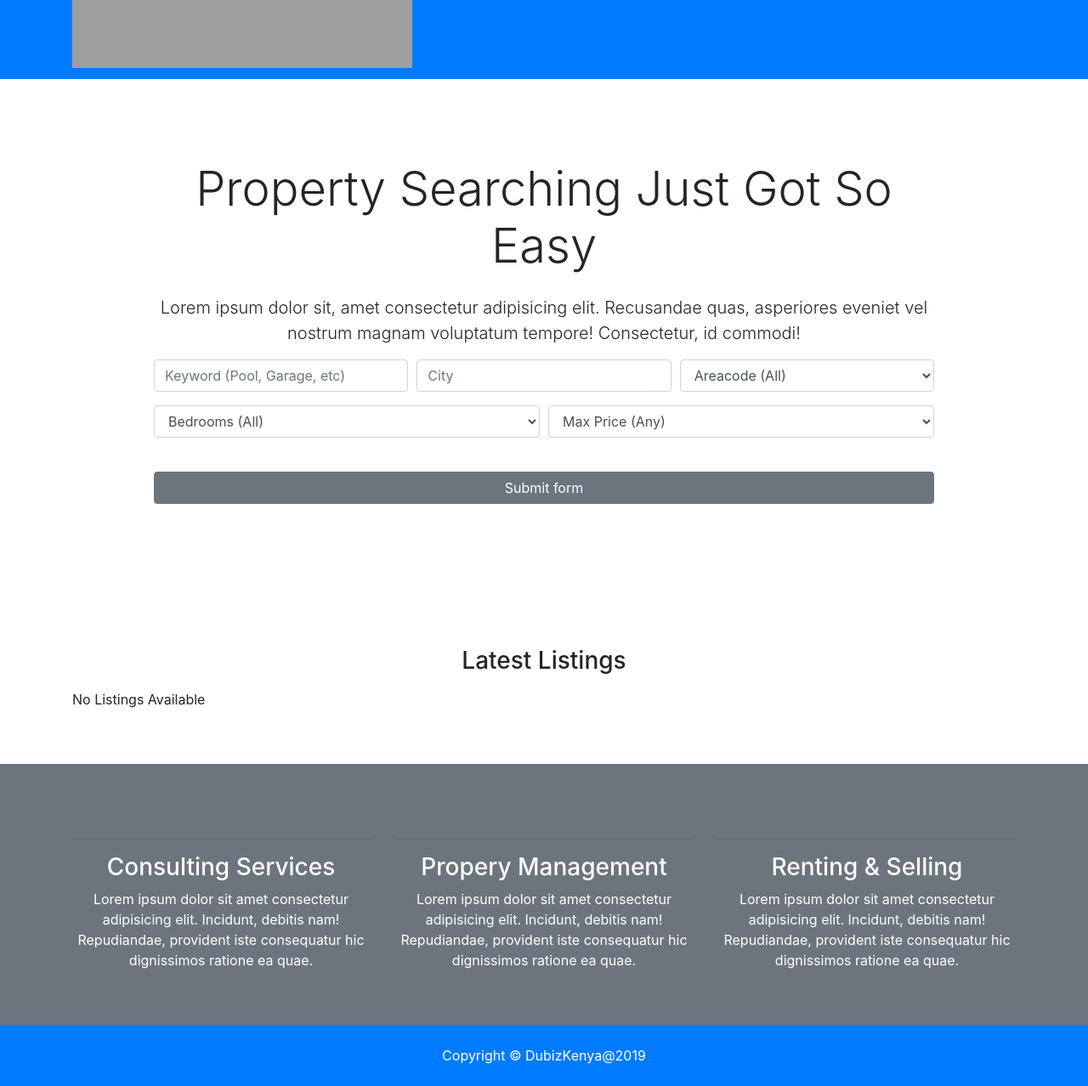
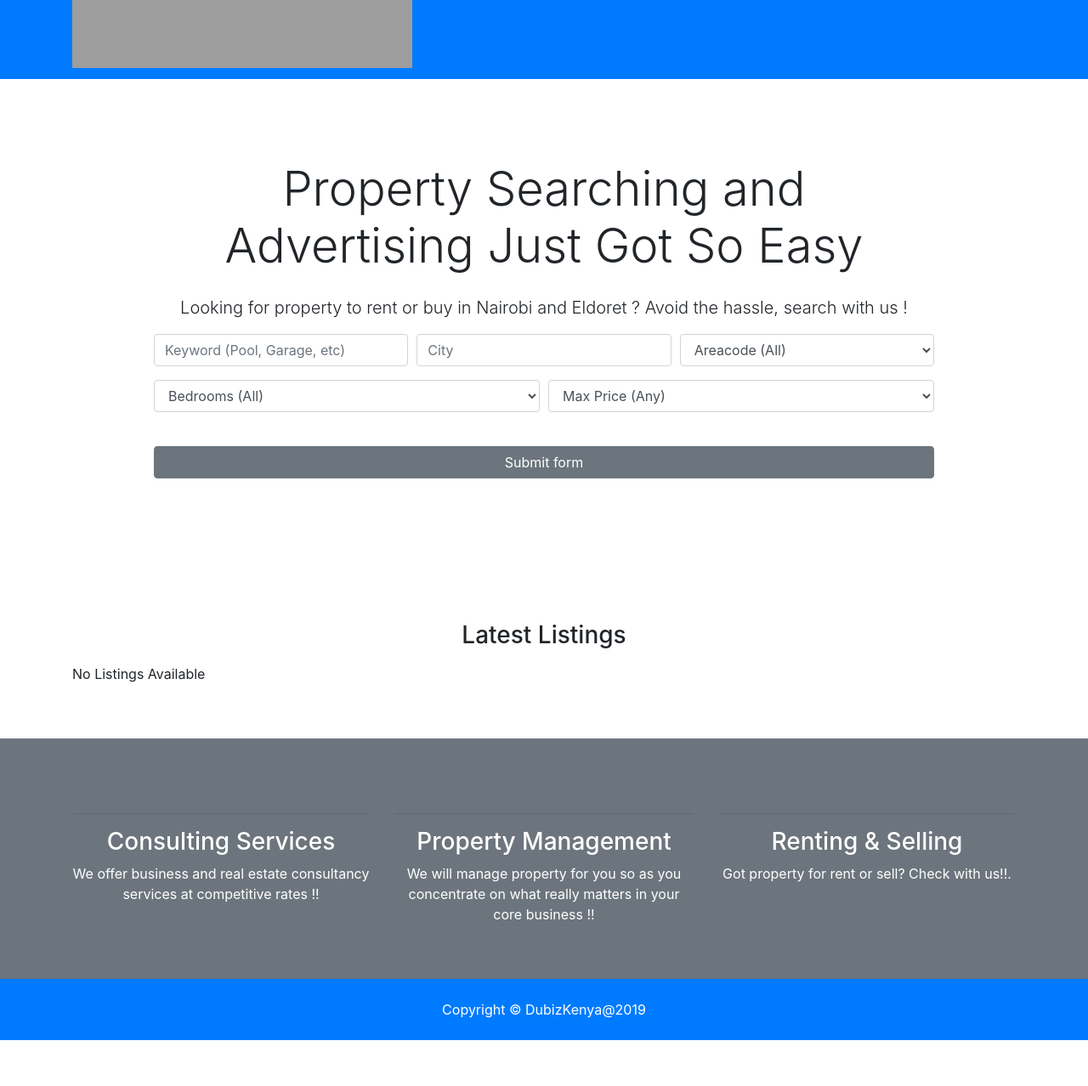
Before and after one commit to Kevinkely/myproject, a Django app: template templates/pages/index.html in a window 1280 px wide. Shown: the part 289-1567 px from the top of the page at 85% size. After the commit the page ends 1513 px from the top, so only its background shows below. Run offline with Django 3.2, Linux system fonts and the light colour scheme; the template is opened without the code that fills it, so the values that code supplies are empty; some libraries are stand-ins or nearby versions; grey boxes are pictures that could not be loaded.

Commit message:
templates

```diff
--- a/templates/listings/listings.html
+++ b/templates/listings/listings.html
@@ -10,7 +10,7 @@
       <div class="row text-center">
         <div class="col-md-12">
           <h1 class="display-4">Browse Our Properties</h1>
-          <p class="lead">Lorem ipsum dolor sit, amet consectetur adipisicing elit. Sunt, pariatur!</p>
+          <p class="lead">Check our property listings and discover more attractive deals !</p>
         </div>
       </div>
     </div>
--- a/templates/listings/search.html
+++ b/templates/listings/search.html
@@ -25,7 +25,7 @@
               <div class="col-md-4 mb-3">
                 <label class="sr-only">State</label>
                 <select name="state" class="form-control">
-                  <option selected="true" disabled="disabled">State (All)</option>
+                  <option selected="true" disabled="disabled">Areacode(All)</option>
                   {% for key,value in state_choices.items %}
                       <option value="{{ key }}"
                       {% if key == values.state %}
--- a/templates/pages/index.html
+++ b/templates/pages/index.html
@@ -11,10 +11,9 @@
       <div class="home-search p-5">
         <div class="overlay p-5">
           <h1 class="display-4 mb-4">
-            Property Searching Just Got So Easy
+            Property Searching and Advertising Just Got So Easy
           </h1>
-          <p class="lead">Lorem ipsum dolor sit, amet consectetur adipisicing elit. Recusandae quas, asperiores eveniet vel nostrum magnam
-            voluptatum tempore! Consectetur, id commodi!</p>
+          <p class="lead">Looking for property to rent or buy in Nairobi and Eldoret ? Avoid the hassle, search with us !</p>
           <div class="search">
             <form action="{% url 'search' %}">
               <!-- Form Row 1 -->
@@ -137,22 +136,19 @@
           <i class="fas fa-comment fa-4x mr-4"></i>
           <hr>
           <h3>Consulting Services</h3>
-          <p>Lorem ipsum dolor sit amet consectetur adipisicing elit. Incidunt, debitis nam! Repudiandae, provident iste consequatur
-            hic dignissimos ratione ea quae.</p>
+          <p>We offer business and real estate consultancy services at competitive rates !!</p>
         </div>
         <div class="col-md-4">
           <i class="fas fa-home fa-4x mr-4"></i>
           <hr>
-          <h3>Propery Management</h3>
-          <p>Lorem ipsum dolor sit amet consectetur adipisicing elit. Incidunt, debitis nam! Repudiandae, provident iste consequatur
-            hic dignissimos ratione ea quae.</p>
+          <h3>Property Management</h3>
+          <p>We will manage property for you so as you concentrate on what really matters in your core business !!</p>
         </div>
         <div class="col-md-4">
           <i class="fas fa-suitcase fa-4x mr-4"></i>
           <hr>
           <h3>Renting & Selling</h3>
-          <p>Lorem ipsum dolor sit amet consectetur adipisicing elit. Incidunt, debitis nam! Repudiandae, provident iste consequatur
-            hic dignissimos ratione ea quae.</p>
+          <p>Got property for rent or sell? Check with us!!.</p>
         </div>
       </div>
     </div>
```
